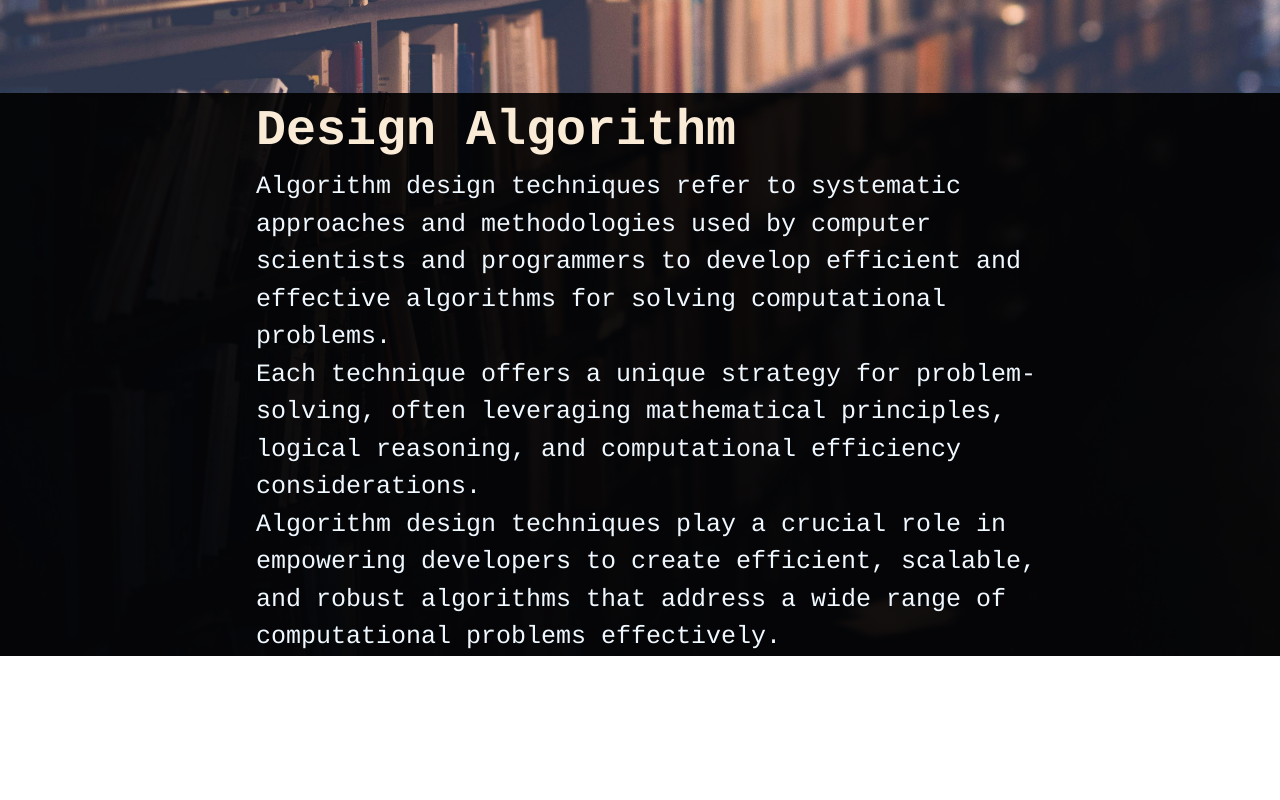
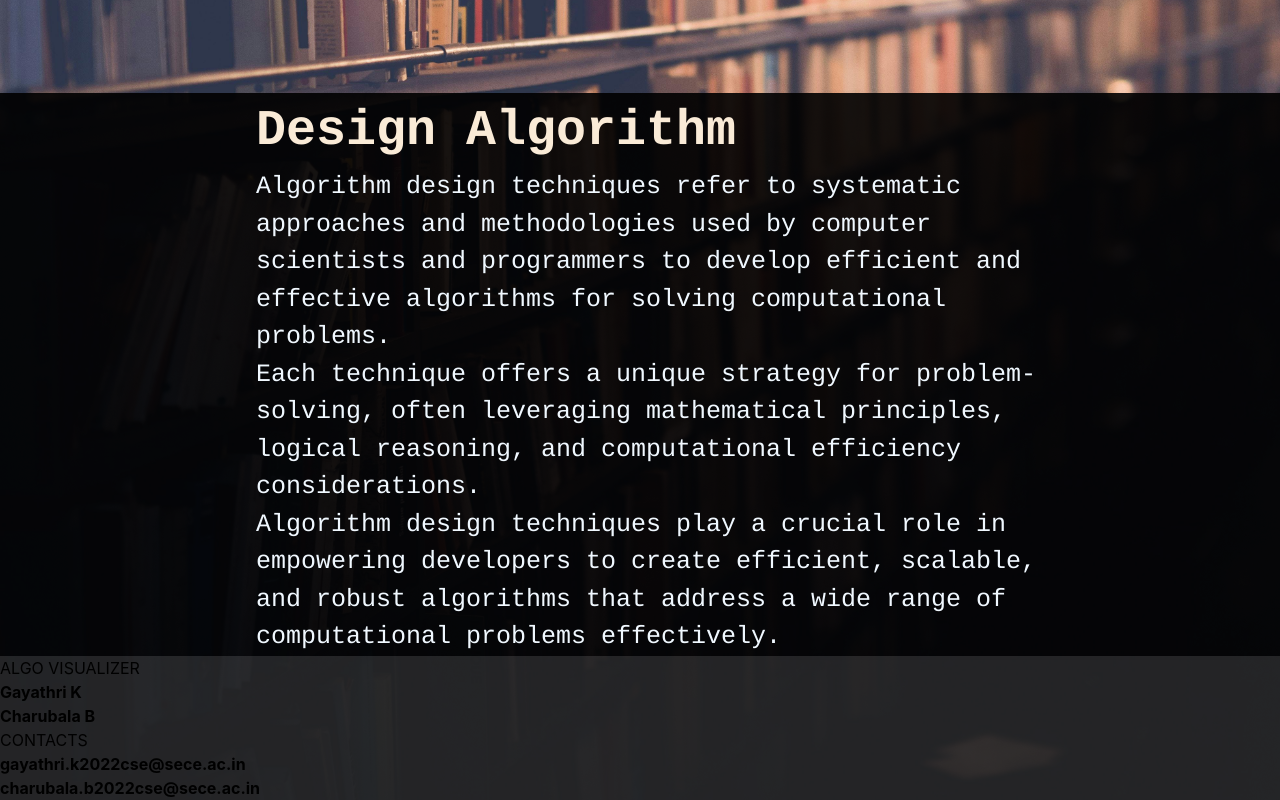
Before and after one commit to Gayathri-Kannan-28/Algorithm_visualizer, a React (Vite) app in the folder algorithm/: page /support in a window 1280 px wide. Shown: the part 707-1507 px from the top of the page. Before the commit the page ends 1363 px from the top, so only its background shows below. Built offline with nearby package versions, Linux system fonts and the light colour scheme.

Commit message:
add info

```diff
--- a/algorithm/src/App.jsx
+++ b/algorithm/src/App.jsx
@@ -1,6 +1,7 @@
 import Backtheme from "./Components/Backtheme";
 import Define from "./Components/Define";
 import Sidebar from "./Components/Sidebar";
+import Info from "./Components/Info";
 
 import {
 	BrowserRouter as Router,
@@ -83,6 +84,7 @@ const App=()=>{
 			</Routes>
 			<Backtheme/>
 			<Define/>
+			<Info/>
 		</Router>
 	);
 }
--- /dev/null
+++ b/algorithm/src/Components/Info.jsx
@@ -0,0 +1,19 @@
+const Info=()=>{
+    return(
+        <>
+        <section className="InfoSec">
+            <div className="InfoDiv">
+                <span>ALGO VISUALIZER</span>
+                <h4>Gayathri K</h4>
+                <h4>Charubala B</h4>
+            </div>
+            <div className="InfoDiv2">
+            <span>CONTACTS</span>
+                <h4>gayathri.k2022cse@sece.ac.in</h4>
+                <h4>charubala.b2022cse@sece.ac.in</h4>
+            </div>
+        </section>
+        </>
+    )
+}
+export default Info;
--- a/algorithm/src/index.css
+++ b/algorithm/src/index.css
@@ -99,3 +99,9 @@ height:auto;
 .subNav:hover{
   background-color:rgb(201, 124, 24);
 }
+.InfoSec{
+  background-color: rgba(35, 35, 35, 0.9);
+}
+.InfoDiv h1{
+  color: aliceblue;
+}
```
